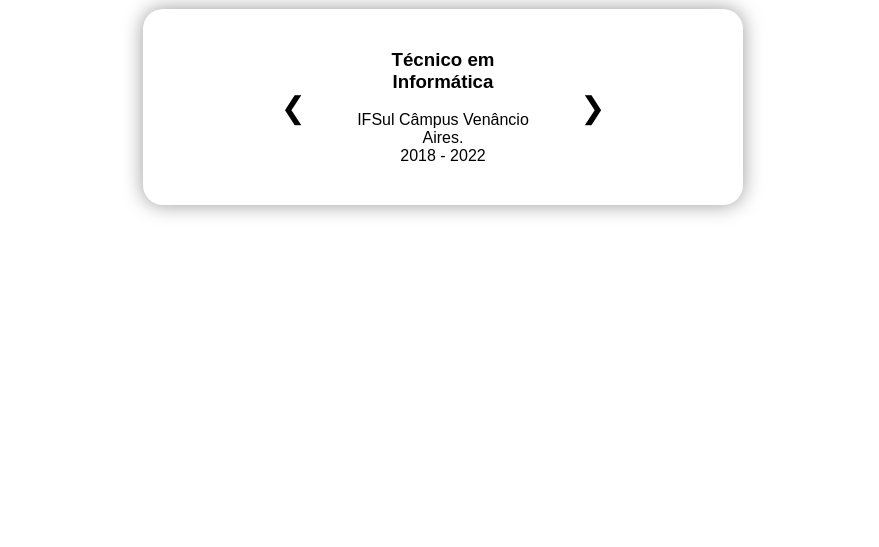
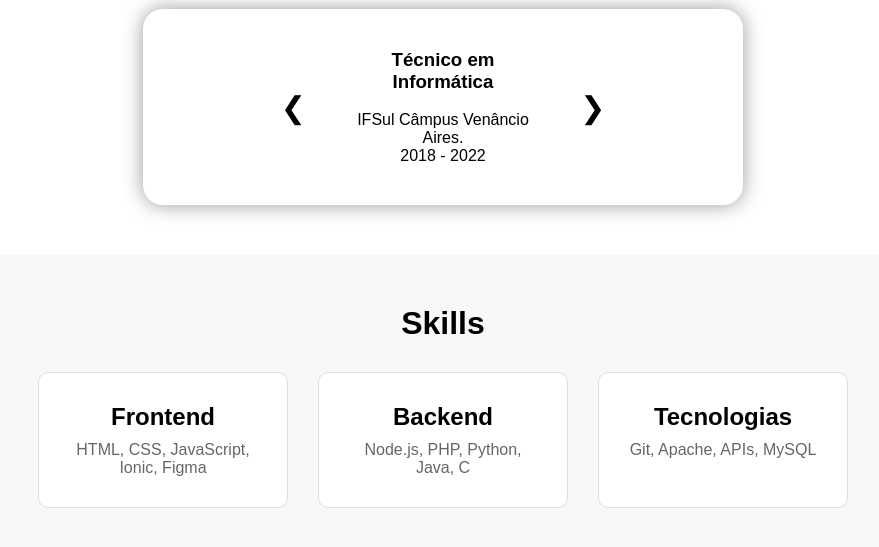
Before and after one commit to iamvitoria/Portfolio, a plain HTML site: page pages/about.html in a window 1280 px wide. Shown: the part 575-1122 px from the top of the page, without its empty margins (197-1076 px from the left). Before the commit the page ends 830 px from the top, so only its background shows below. Drawn offline with Linux system fonts and the light colour scheme.

Commit message:
feat add skills on about.html

```diff
--- a/css/style.css
+++ b/css/style.css
@@ -268,6 +268,53 @@ h1 {
     margin-left: 10px;
 }
 
+/* Estilos para a nova seção de Skills */
+.skills {
+    text-align: center;
+    padding: 50px 0;
+    background-color: #f8f8f8;
+}
+
+.skills h1 {
+    font-size: 2rem;
+    margin-bottom: 30px;
+    color: black;
+}
+
+.skills-container {
+    display: flex;
+    justify-content: center;
+    gap: 30px;
+}
+
+.skill-card {
+    background-color: #fff;
+    border: 1px solid #ddd;
+    padding: 30px;
+    width: 250px;
+    border-radius: 10px;
+    text-align: center;
+    transition: transform 0.3s ease, box-shadow 0.3s ease;
+    margin-bottom: 50px;
+}
+
+.skill-card h3 {
+    font-size: 1.5rem;
+    margin-bottom: 10px;
+    color: black;
+}
+
+.skill-card p {
+    font-size: 1rem;
+    color: #666;
+}
+
+/* Efeito de animação no hover */
+.skill-card:hover {
+    transform: scale(1.05); /* Aumenta o tamanho do card */
+    box-shadow: 0 8px 16px rgba(0, 0, 0, 0.1); /* Adiciona uma sombra suave */
+}
+
 /* Portfolio */
 .portfolio-container {
     text-align: center;
--- a/pages/about.html
+++ b/pages/about.html
@@ -53,6 +53,24 @@
         </div>
     </section>
 
+    <section class="skills">
+        <h1>Skills</h1>
+        <div class="skills-container">
+            <div class="skill-card frontend">
+                <h3>Frontend</h3>
+                <p>HTML, CSS, JavaScript, Ionic, Figma</p>
+            </div>
+            <div class="skill-card backend">
+                <h3>Backend</h3>
+                <p>Node.js, PHP, Python, Java, C</p>
+            </div>
+            <div class="skill-card technologies">
+                <h3>Tecnologias</h3>
+                <p>Git, Apache, APIs, MySQL</p>
+            </div>
+        </div>
+    </section>
+
     <script src="../js/script.js"></script>
 
 </body>
```
